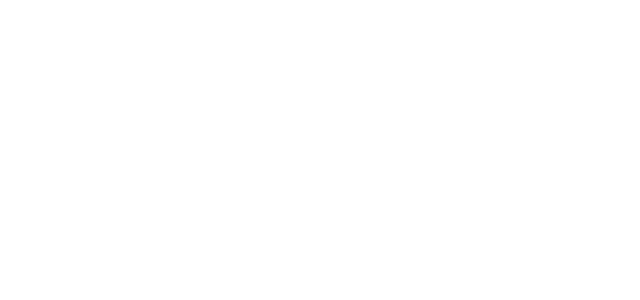
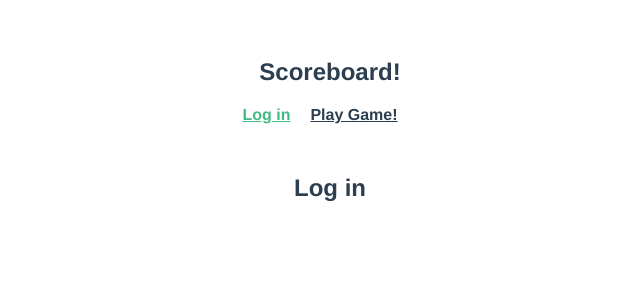
Before and after one commit to rebeccakruk/W14B, a Vue app: page / in a window 1280 px wide. Shown: the top 300 px of the page, without its empty margins (310-950 px from the left). Built offline with nearby package versions, Linux system fonts and the light colour scheme.

Commit message:
set up pages and router links, partial selection info

```diff
--- a/src/App.vue
+++ b/src/App.vue
@@ -1,17 +1,19 @@
 <template>
   <div id="app">
+    <ScoreboardPage />
     <router-view />
   </div>
 </template>
 
 <script>
-// import Name from '@/components/Name.vue';
+import ScoreboardPage from '@/components/ScoreboardPage.vue';
 
-// export default {
-//   components: {
-//     Name
-//   },
-// };
+export default {
+  name: "App",
+  components: {
+    ScoreboardPage
+  },
+}
 </script>
 
 <style>
--- /dev/null
+++ b/src/components/ScoreboardPage.vue
@@ -0,0 +1,19 @@
+<template>
+    <nav>
+        <h2>Scoreboard!</h2>
+        <router-link to="/">Log in</router-link>
+        <router-link to="/game-page">Play Game!</router-link>
+    </nav>
+</template>
+
+<script>
+export default {
+    name: "ScoreboardPage"
+}
+</script>
+
+<style scoped>
+a {
+    margin-right: 20px;
+}
+</style>
--- a/src/router/index.js
+++ b/src/router/index.js
@@ -10,20 +10,22 @@
         {
           path : "/",
           component : LoginPage,
-      meta:
+          meta: [
             {
             title: "Login Page"
             },
+      ]
           },
           {
           path : "/Game-page",
           component : GamePage,
-        meta:
+          meta:[
             {
-          title: "Let's Play",
+            title: "Game Page",
             },
+      ]
   },
-];
+]
 
 
 const router = new VueRouter({
@@ -38,7 +40,7 @@
     tag.remove();
   }
   let newTags = to.meta;
-  document.querySelector(`title`).innerText = newTags[0].title;
+  document.querySelector('title').innerText = newTags[0].title;
 
   for (let i = 1; i < newTags.length; i++) {
     document.querySelector(`head`).insertAdjacentHTML(`afterbegin`, `
--- a/src/views/LoginPage.vue
+++ b/src/views/LoginPage.vue
@@ -1,6 +1,6 @@
 <template>
     <div>
-        <h2>Log in></h2>
+        <h2>Log in</h2>
     </div>
 </template>
 
```
Also changed, not shown: src/components/ComputerSelection.vue (+36 -1 lines), src/components/Scoreboard.vue (deleted, +0 -15 lines), src/components/UserSelection.vue (+20 -2 lines). Lines whose indentation alone changed are shown as unchanged.
